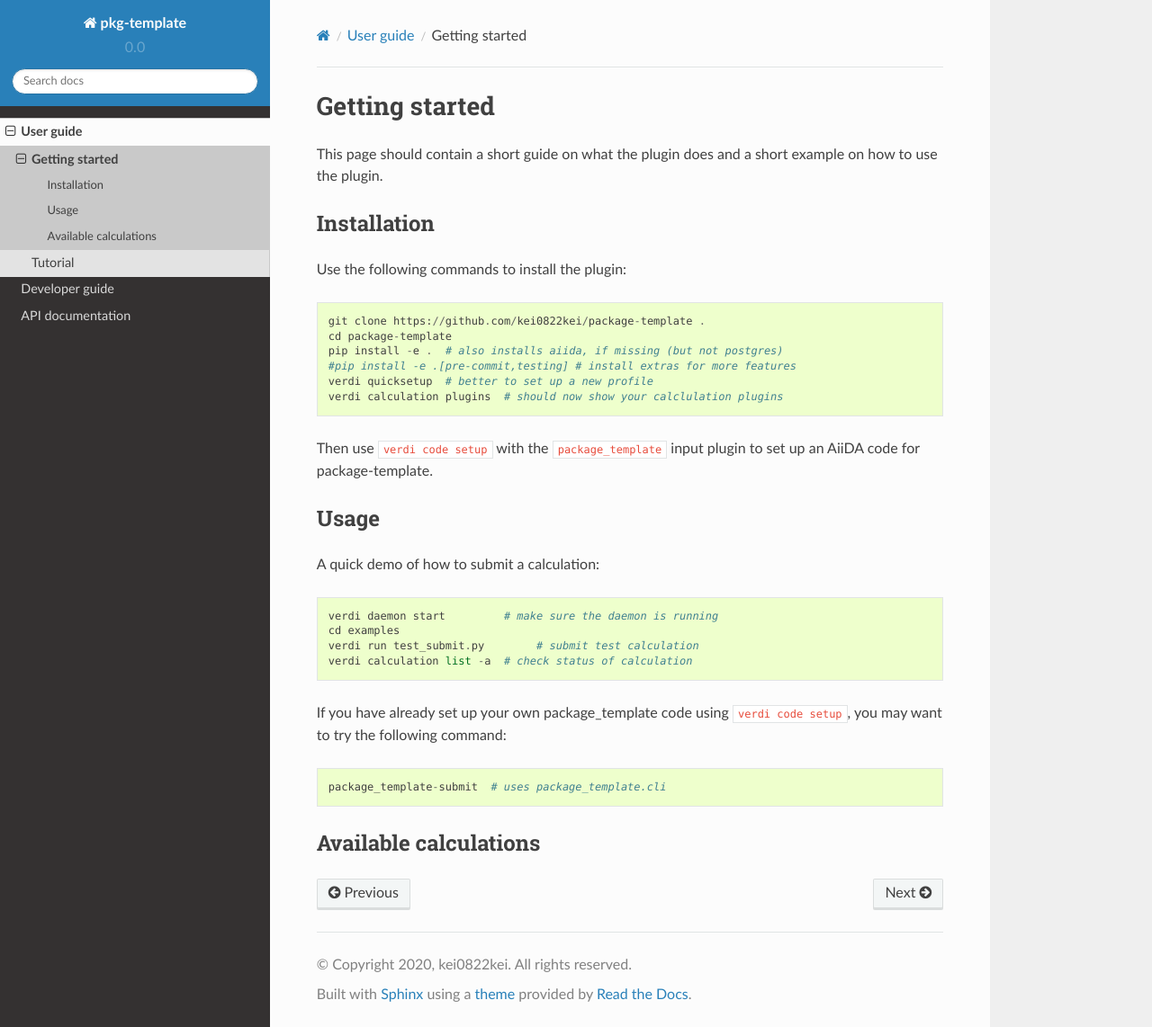
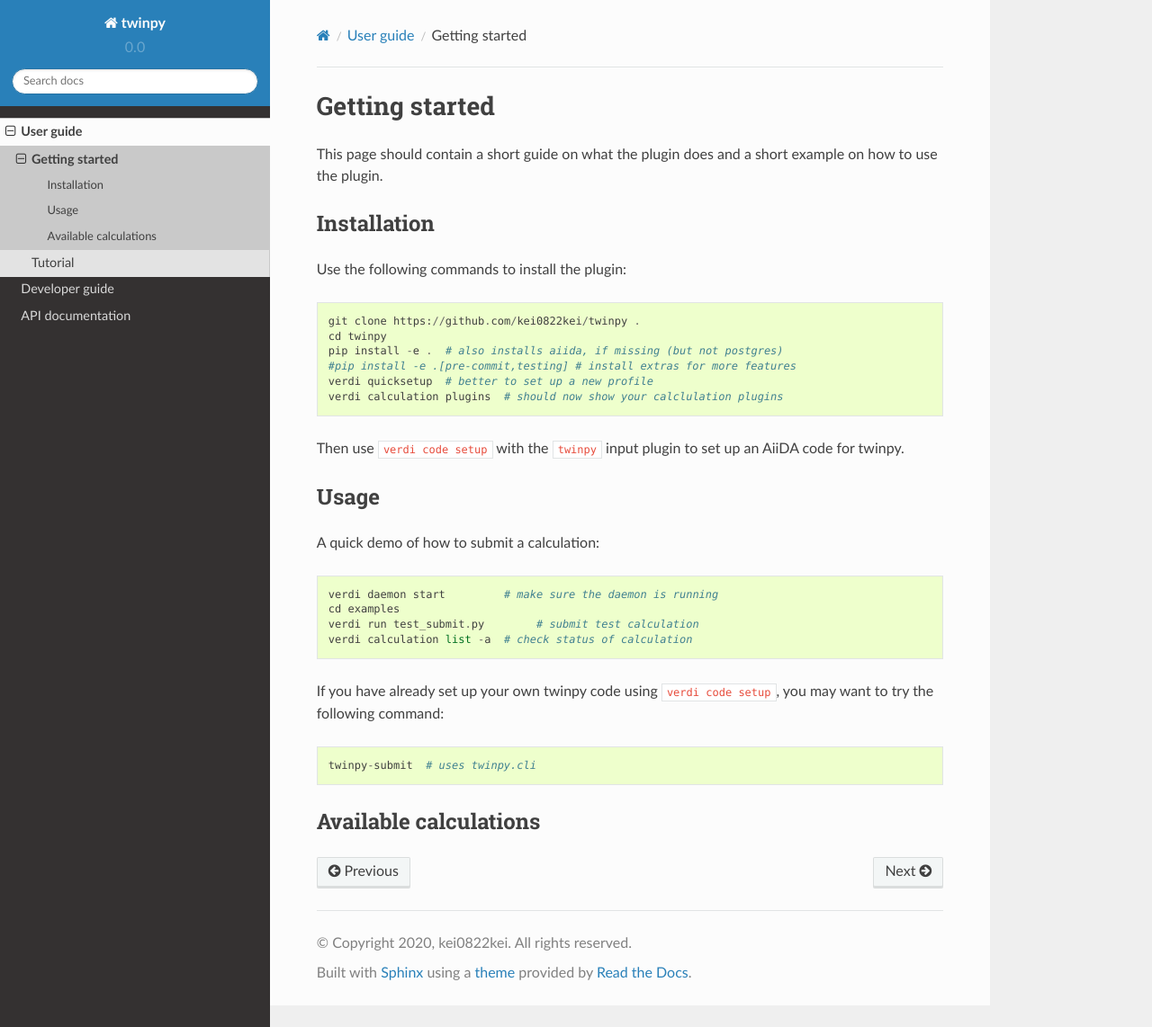
Before and after one commit to kei0822kei/twinpy, a Sphinx documentation site: the page built from docs/source/user_guide/get_started.rst, in a window 1280 px wide and 1142 px high. Shown: the whole window at 90% size. Built offline with Sphinx 7.4.7 and the Read the Docs theme 2.0.0, drawn with Linux system fonts in a browser that asks for light colours; the version number is read from the project's files by our own code.

Commit message:
init docs

```diff
--- a/docs/source/conf.py
+++ b/docs/source/conf.py
@@ -1,7 +1,7 @@
 #!/usr/bin/env python
 # -*- coding: utf-8 -*-
 #
-# Sphinx configuration for pkg-template
+# Sphinx configuration for twinpy
 #
 # This file is execfile()d with the current directory set to its
 # containing dir.
@@ -15,7 +15,7 @@
 import os
 import sys
 import time
-import pkg_template
+import twinpy
 
 # from aiida.manage.configuration import load_documentation_profile
 
@@ -73,7 +73,7 @@
 master_doc = 'index'
 
 # General information about the project.
-project = u'pkg-template'
+project = u'twinpy'
 copyright_first_year = "2020"
 copyright_owners = "kei0822kei"
 
@@ -89,7 +89,7 @@
 # built documents.
 #
 # The full version, including alpha/beta/rc tags.
-release = pkg_template.__version__
+release = twinpy.__version__
 # The short X.Y version.
 version = '.'.join(release.split('.')[:2])
 
@@ -214,7 +214,7 @@
 # If true, an OpenSearch description file will be output, and all pages will
 # contain a <link> tag referring to it.  The value of this option must be the
 # base URL from which the finished HTML is served.
-html_use_opensearch = 'http://pkg-template.readthedocs.io'
+html_use_opensearch = 'http://twinpy.readthedocs.io'
 
 # This is the file name suffix for HTML files (e.g. ".xhtml").
 #html_file_suffix = None
@@ -234,7 +234,7 @@
 #html_search_scorer = 'scorer.js'
 
 # Output file base name for HTML help builder.
-htmlhelp_basename = 'pkg-template-doc'
+htmlhelp_basename = 'twinpy-doc'
 
 # -- Options for LaTeX output ---------------------------------------------
 
@@ -290,7 +290,7 @@
     source_dir = os.path.abspath(os.path.dirname(__file__))
     apidoc_dir = os.path.join(source_dir, 'apidoc')
     package_dir = os.path.join(source_dir, os.pardir, os.pardir,
-                               'package_template')
+                               'twinpy')
 
     # In #1139, they suggest the route below, but this ended up
     # calling sphinx-build, not sphinx-apidoc
--- a/docs/source/user_guide/get_started.rst
+++ b/docs/source/user_guide/get_started.rst
@@ -10,15 +10,15 @@
 
 Use the following commands to install the plugin::
 
-    git clone https://github.com/kei0822kei/package-template .
-    cd package-template
+    git clone https://github.com/kei0822kei/twinpy .
+    cd twinpy
     pip install -e .  # also installs aiida, if missing (but not postgres)
     #pip install -e .[pre-commit,testing] # install extras for more features
     verdi quicksetup  # better to set up a new profile
     verdi calculation plugins  # should now show your calclulation plugins
 
-Then use ``verdi code setup`` with the ``package_template`` input plugin
-to set up an AiiDA code for package-template.
+Then use ``verdi code setup`` with the ``twinpy`` input plugin
+to set up an AiiDA code for twinpy.
 
 Usage
 +++++
@@ -30,10 +30,10 @@
     verdi run test_submit.py        # submit test calculation
     verdi calculation list -a  # check status of calculation
 
-If you have already set up your own package_template code using
+If you have already set up your own twinpy code using
 ``verdi code setup``, you may want to try the following command::
 
-    package_template-submit  # uses package_template.cli
+    twinpy-submit  # uses twinpy.cli
 
 Available calculations
 ++++++++++++++++++++++
--- a/setup.json
+++ b/setup.json
@@ -16,6 +16,7 @@
     "reentry_register": true,
     "install_requires": [
         "six",
+        "numpy",
         "voluptuous"
     ],
     "extras_require": {
```
Also changed, not shown: docs/source/apidoc/twinpy.rst (renamed from docs/source/apidoc/package_template.rst, +10 -3 lines), docs/source/apidoc/twinpy.structure.rst (added, +26 -0 lines), docs/source/developer_guide/index.rst (+4 -4 lines), docs/source/index.rst (+5 -5 lines).
